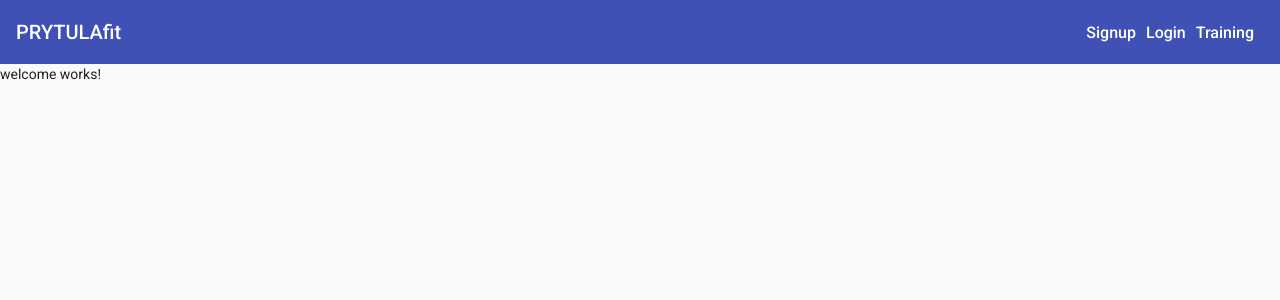
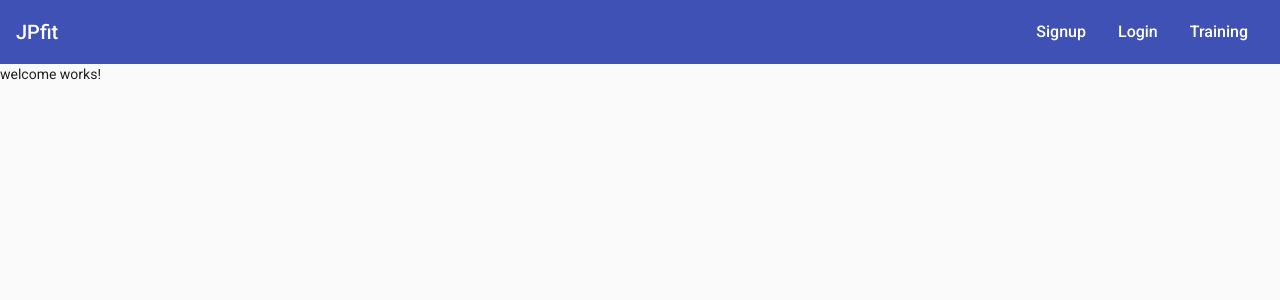
Before and after one commit to iprytula/fitness-tracker, an Angular app: page / in a window 1280 px wide. Shown: the top 300 px of the page. Built offline with nearby package versions, Linux system fonts and the light colour scheme.

Commit message:
replaced native html lists to material components, edited readme file

```diff
--- a/src/app/app.component.html
+++ b/src/app/app.component.html
@@ -1,17 +1,17 @@
 <mat-sidenav-container>
   <mat-sidenav #sidenav role="navigation">
     <nav class="sidenav-navigation">
-      <ul class="sidenav-navigation--list d-flex flex-column ps-0 mt-3">
-        <li class="sidenav-navigation--item">
+      <mat-nav-list class="sidenav-navigation--list d-flex flex-column ps-0 mt-3">
+        <mat-list-item class="sidenav-navigation--item">
           <a class="router-link" routerLinkActive="active" routerLink="/signup">Signup</a>
-        </li>
-        <li class="sidenav-navigation--item">
+        </mat-list-item>
+        <mat-list-item class="sidenav-navigation--item">
           <a class="router-link" routerLinkActive="active" routerLink="/login">Login</a>
-        </li>
-        <li class="sidenav-navigation--item">
+        </mat-list-item>
+        <mat-list-item class="sidenav-navigation--item">
           <a class="router-link" routerLinkActive="active" routerLink="/training">Training</a>
-        </li>
-      </ul>
+        </mat-list-item>
+      </mat-nav-list>
     </nav>
   </mat-sidenav>
   <mat-sidenav-content>
@@ -25,19 +25,19 @@
           <mat-icon>menu</mat-icon>
         </button>
       </div>
-      <a routerLink="/" class="logo">PRYTULAfit</a>
+      <a routerLink="/" class="logo">JPfit</a>
       <nav class="main-navigation ms-auto d-none d-md-block">
-        <ul class="main-navigation--list d-flex align-items-center m-0">
-          <li class="main-navigation--item">
+        <mat-nav-list class="main-navigation--list d-flex align-items-center m-0">
+          <mat-list-item class="main-navigation--item">
             <a class="router-link" routerLinkActive="active" routerLink="/signup">Signup</a>
-          </li>
-          <li class="sidenav-navigation--item">
+          </mat-list-item>
+          <mat-list-item class="sidenav-navigation--item">
             <a class="router-link" routerLinkActive="active" routerLink="/login">Login</a>
-          </li>
-          <li class="sidenav-navigation--item">
+          </mat-list-item>
+          <mat-list-item class="sidenav-navigation--item">
             <a class="router-link" routerLinkActive="active" routerLink="/training">Training</a>
-          </li>
-        </ul>
+          </mat-list-item>
+        </mat-nav-list>
       </nav>
     </mat-toolbar>
     <main class="main-content pb-5">
--- a/src/app/app.component.scss
+++ b/src/app/app.component.scss
@@ -12,13 +12,10 @@ mat-sidenav {
 }
 
 .main-navigation--list {
-  list-style: none;
+  padding-top: 0;
 
   .router-link {
     color: #fff;
-    text-decoration: none;
-    font-size: 16px;
-    margin-right: 10px;
 
     &.active {
       color: #b8b8b8;
@@ -27,16 +24,11 @@ mat-sidenav {
 }
 
 .sidenav-navigation--list {
-  list-style: none;
 
   .router-link {
     color: rgb(138, 138, 138);
-    text-decoration: none;
-    font-size: 20px;
-    font-weight: 500;
-    margin-bottom: 20px;
-    margin-left: 20px;
     display: inline-block;
+    width: 100%;
 
     &.active {
       color: #3348a7;
```
Also changed, not shown: src/app/app-material.module.ts (+5 -2 lines), 1 other file (tests, documents, lock files or other folders).
